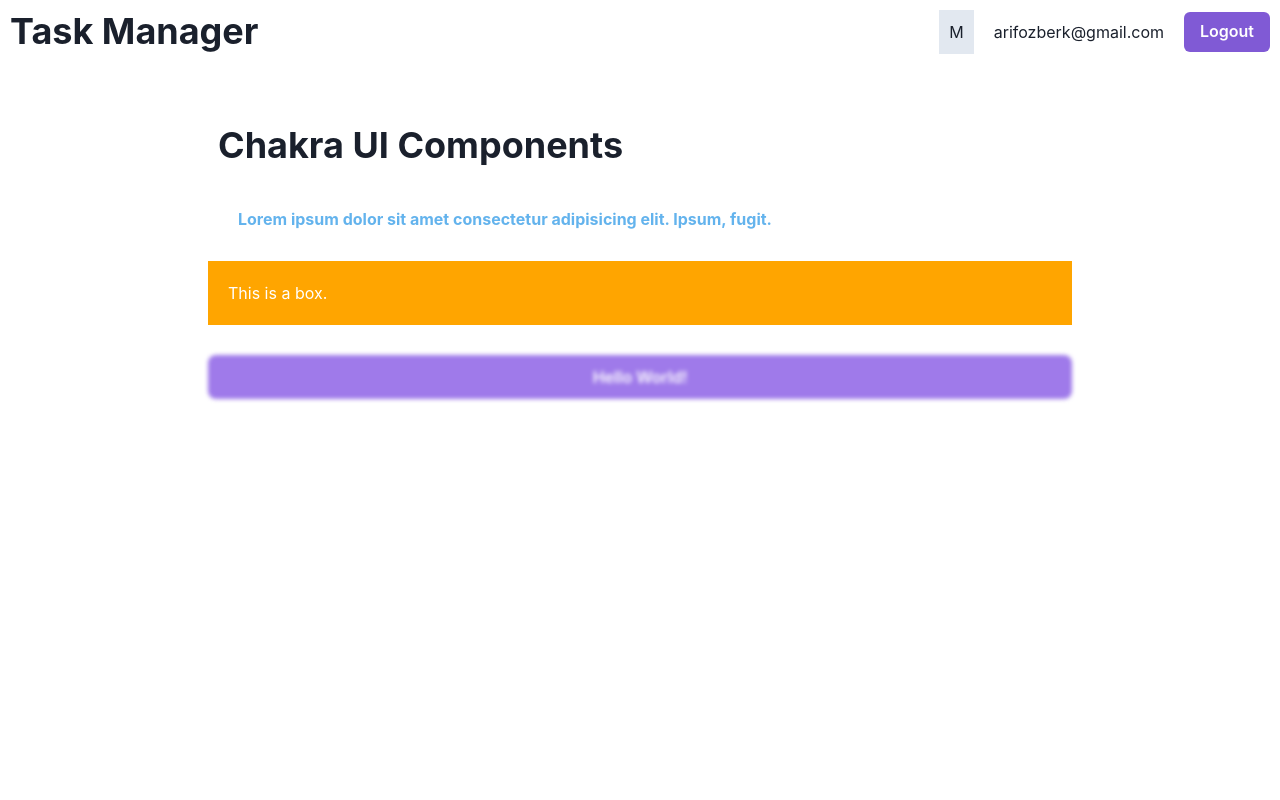
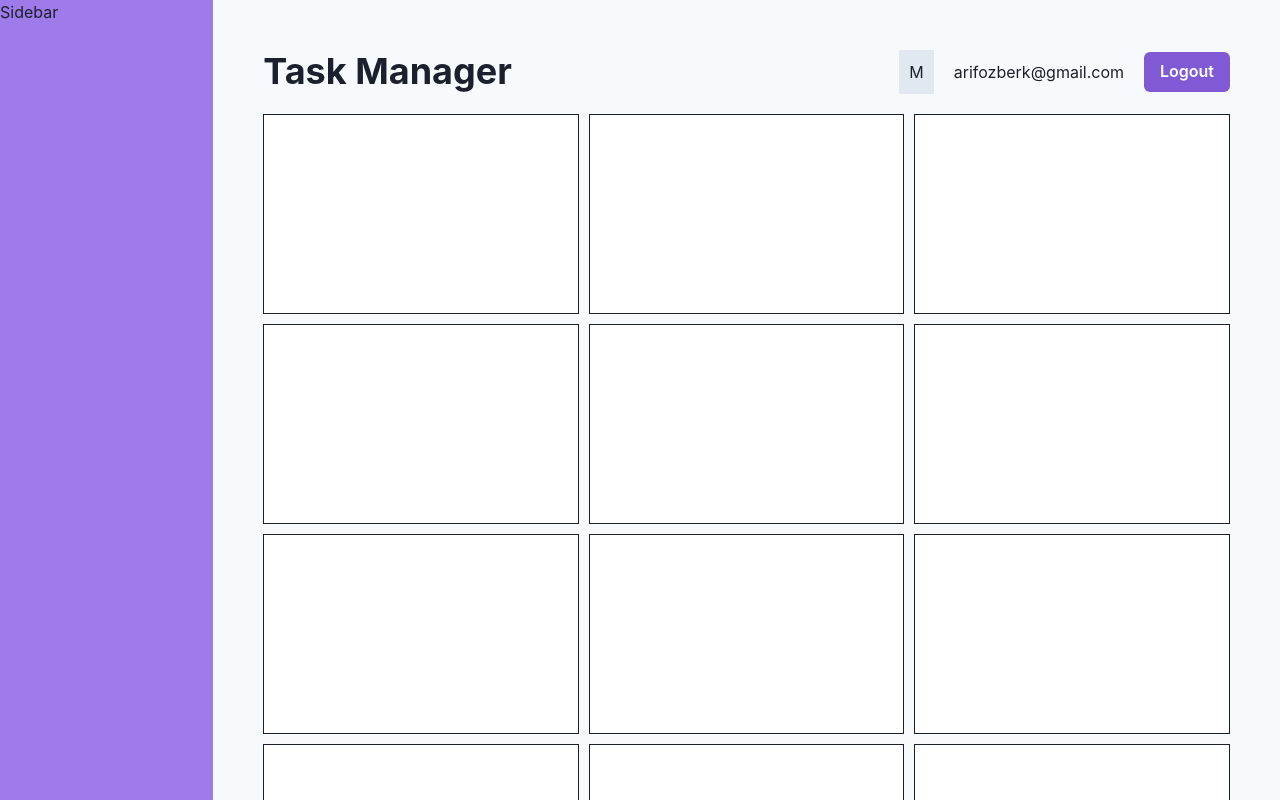
Before and after one commit to arif-ozberk/ChakraUI-Tutorial-Project, a React (Vite) app: page / in a window 1280 px wide. Shown: the top 800 px of the page. Built offline with nearby package versions, Linux system fonts and the light colour scheme.

Commit message:
Grid Layouts

```diff
--- a/src/layouts/RootLayout.jsx
+++ b/src/layouts/RootLayout.jsx
@@ -1,5 +1,6 @@
 import React from 'react';
 import { Outlet } from 'react-router';
+import { Grid, GridItem } from '@chakra-ui/react';
 
 // Styles
 
@@ -9,10 +10,25 @@
 
 const RootLayout = () => {
     return (
-        <div>
-            <Navbar />
-            <Outlet />
-        </div>
+        <Grid templateColumns="repeat(6, 1fr)" bg="gray.50">
+            <GridItem
+                as="aside"
+                colSpan="1"
+                minHeight="100vh"
+                bg="purple.400"
+            >
+                <span>Sidebar</span>
+            </GridItem>
+
+            <GridItem
+                as="main"
+                colSpan="5"
+                p="40px"
+            >
+                <Navbar />
+                <Outlet />
+            </GridItem>
+        </Grid>
     );
 }
 
--- a/src/pages/Dashboard.jsx
+++ b/src/pages/Dashboard.jsx
@@ -3,43 +3,29 @@
 // Styles
 
 // Chakra UI
-import { Heading, Text, Container, Box } from '@chakra-ui/react';
+import { Box, SimpleGrid } from '@chakra-ui/react';
 
 
 const Dashboard = () => {
 
-    const boxStyles = {
-        p: "10px",
-        bg: "purple.400",
-        color: "white",
-        fontWeight: "600",
-        borderRadius: "8px",
-        textAlign: "center",
-        filter: "blur(2px)",
-        transition: "filter 0.3s ease, background 0.3s ease, color 0.3s ease",
-        cursor: "pointer",
+    return (
+        <SimpleGrid p="10px" spacing="10px" minChildWidth="250px" >
+            <Box bg="white" h="200px" border="1px solid"></Box>
+            <Box bg="white" h="200px" border="1px solid"></Box>
+            <Box bg="white" h="200px" border="1px solid"></Box>
+            <Box bg="white" h="200px" border="1px solid"></Box>
 
-        ":hover": {
-            filter: "none",
-            color: "black",
-            bg: "blue.200"
-        }
-    }
+            <Box bg="white" h="200px" border="1px solid"></Box>
+            <Box bg="white" h="200px" border="1px solid"></Box>
+            <Box bg="white" h="200px" border="1px solid"></Box>
+            <Box bg="white" h="200px" border="1px solid"></Box>
 
+            <Box bg="white" h="200px" border="1px solid"></Box>
+            <Box bg="white" h="200px" border="1px solid"></Box>
+            <Box bg="white" h="200px" border="1px solid"></Box>
+            <Box bg="white" h="200px" border="1px solid"></Box>
 
-    return (
-        <Container as="section" maxWidth="4xl" py="20px">
-            <Heading my="30px" p="10px">Chakra UI Components</Heading>
-            <Text ml="30px" color="blue.300" fontWeight="bold">Lorem ipsum dolor sit amet consectetur adipisicing elit. Ipsum, fugit.</Text>
-
-            <Box my="30px" p="20px" bg="orange">
-                <Text color="white">This is a box.</Text>
-            </Box>
-
-            <Box sx={boxStyles}>
-                Hello World!
-            </Box>
-        </Container>
+        </SimpleGrid>
     );
 }
 
```
